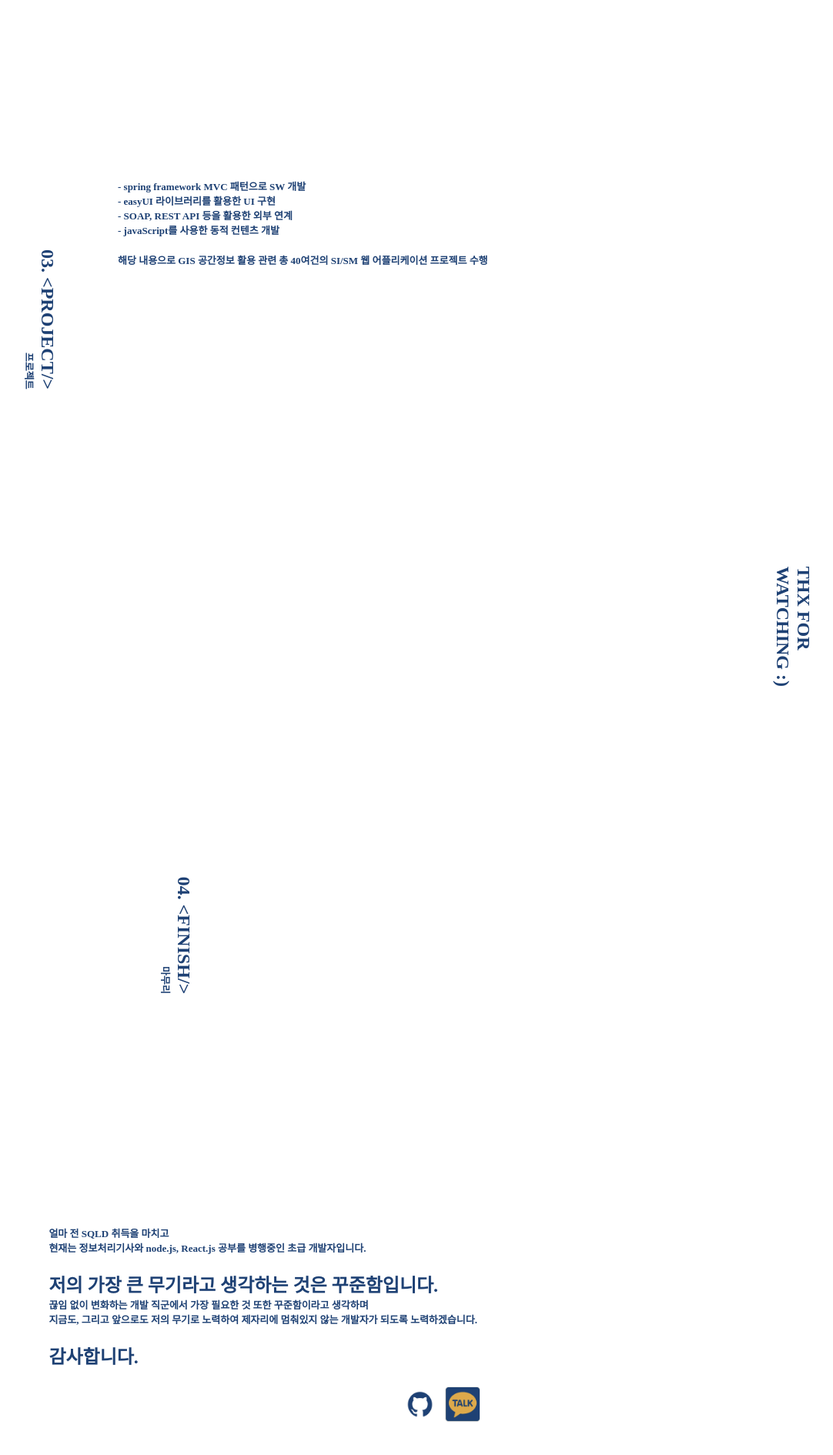
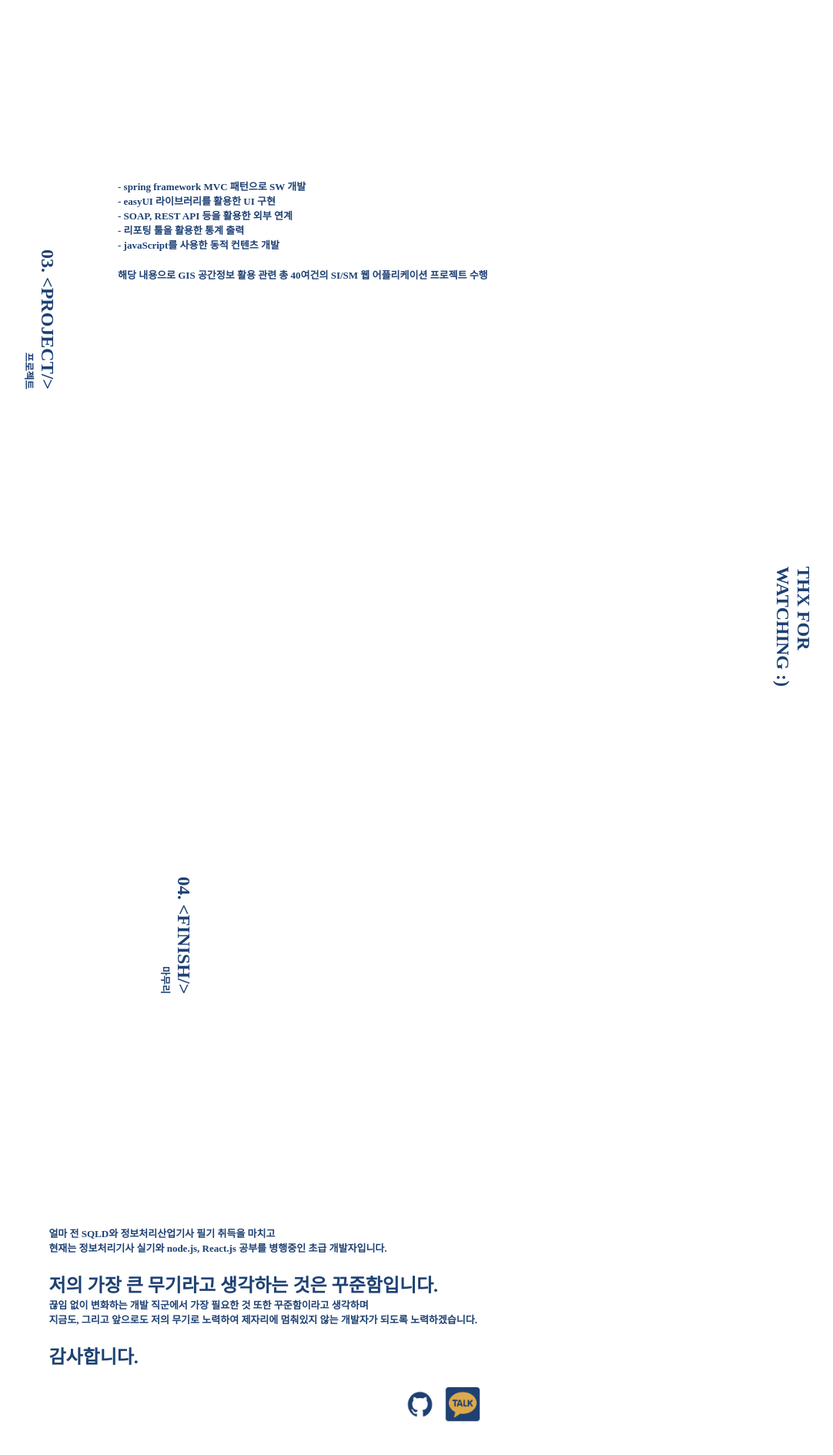
Before and after one commit to contability/Portfolio, a Java web app: page /portfolio.go in a window 1280 px wide. Shown: the part 3608-5498 px from the top of the page at 77% size, without its empty margins (167-1249 px from the left). Run offline with Spring Boot 4, a stand-in JSP engine, Linux system fonts and the light colour scheme; the project's own start-up code is not run, and a stand-in starts its controllers and pages.

Commit message:
FINISH 문구 수정

```diff
--- a/src/main/webapp/WEB-INF/jsp/portFolio.jsp
+++ b/src/main/webapp/WEB-INF/jsp/portFolio.jsp
@@ -161,6 +161,9 @@
 				<div class="c_blueding_s">
 					- SOAP, REST API 등을 활용한 외부 연계
 				</div>
+				<div class="c_blueding_s">
+					- 리포팅 툴을 활용한 통계 출력
+				</div>
 				<div class="c_blueding_s p_b_20">
 					- javaScript를 사용한 동적 컨텐츠 개발
 				</div>
@@ -183,10 +186,10 @@
 			</div>
 			<div class="content_text l_25per">
 				<div class="c_blueding_s">
-					얼마 전 SQLD 취득을 마치고
+					얼마 전 SQLD와 정보처리산업기사 필기 취득을 마치고
 				</div>
 				<div class="c_blueding_s p_b_20">
-					현재는 정보처리기사와 node.js, React.js 공부를 병행중인 초급 개발자입니다.
+					현재는 정보처리기사 실기와 node.js, React.js 공부를 병행중인 초급 개발자입니다.
 				</div>
 				<div class="c_blueding_b">
 					저의 가장 큰 무기라고 생각하는 것은 꾸준함입니다.
```
